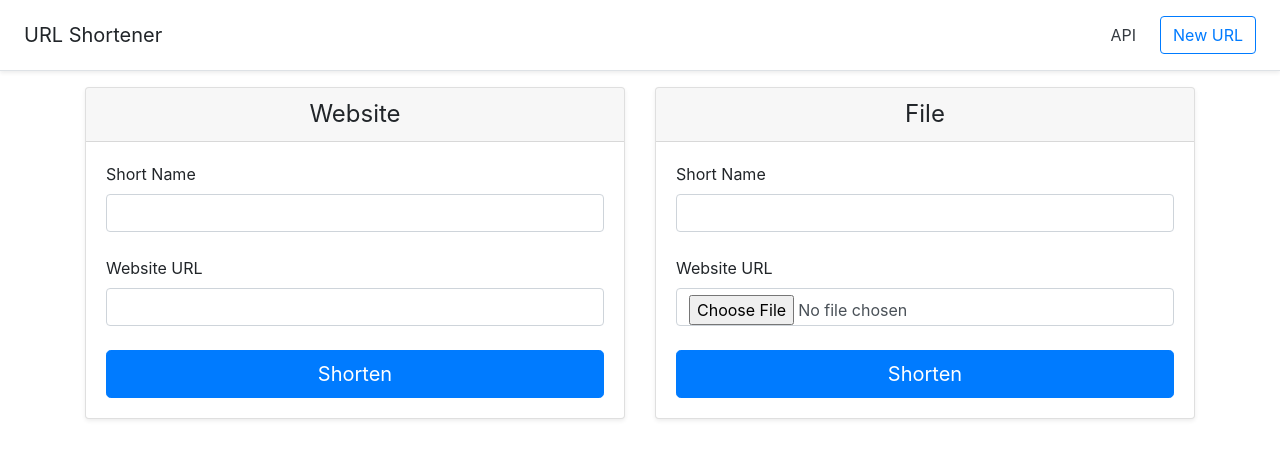
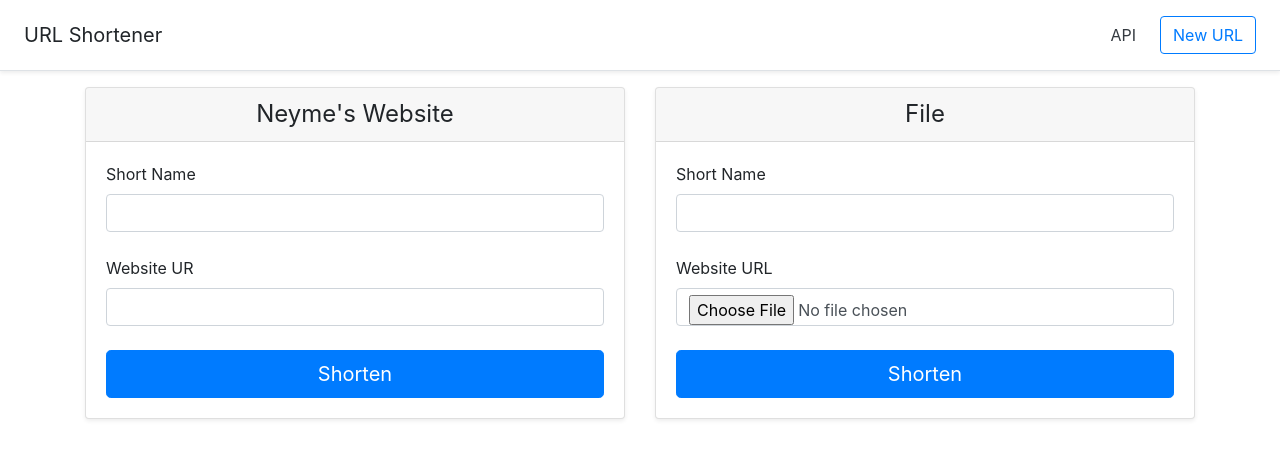
Before and after one commit to NMonKLabs77/Deployment3, a Flask app: page / in a window 1280 px wide. Shown: the top 459 px of the page. Run offline with Flask 2, Linux system fonts and the light colour scheme; some libraries are stand-ins or nearby versions.

Commit message:
Update home.html

```diff
--- a/templates/home.html
+++ b/templates/home.html
@@ -5,18 +5,18 @@
 {% block main %}
 
 
-<div class="container">
+<div class="container" style="background-color:#D3D3D3,font-family:Tahoma">
   <div class="card-deck mb-3">
     <div class="card mb-4 shadow-sm">
       <div class="card-header">
-        <h4 class="my-0 font-weight-normal text-center">Website</h4>
+        <h4 class="my-0 font-weight-normal text-center">Neyme's Website</h4>
       </div>
       <div class="card-body">
         <form action="your-url" method="post">
           <label for="code">Short Name</label>
           <input type="text" class="form-control" name="code" id="code" value="" required>
           <br>
-          <label for="url">Website URL</label>
+          <label for="url">Website UR</label>
           <input type="url" class="form-control" name="url" id="url" value="" required>
           <br>
           <button class="btn btn-primary btn-lg btn-block" type="submit">Shorten</button>
```
